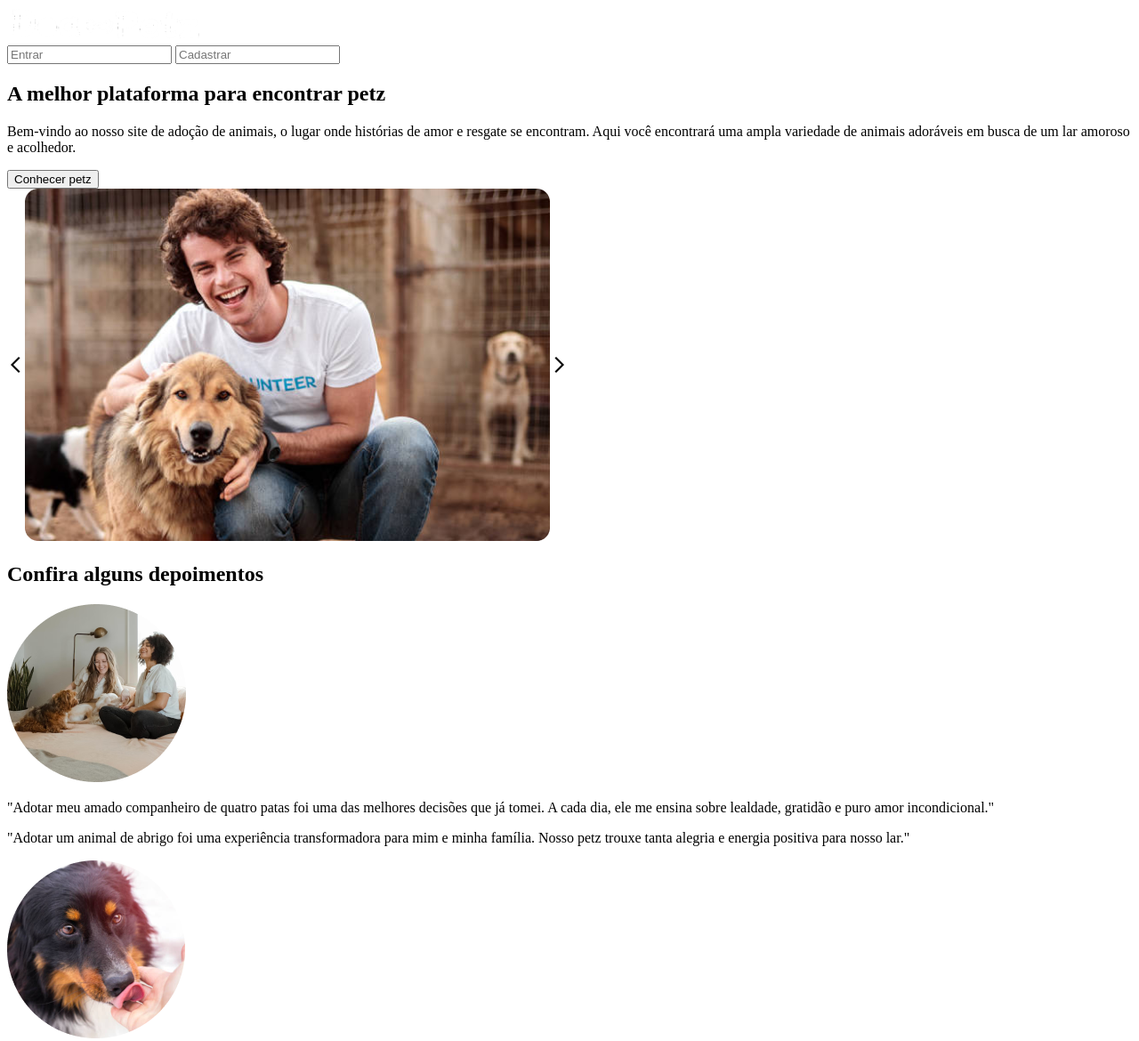
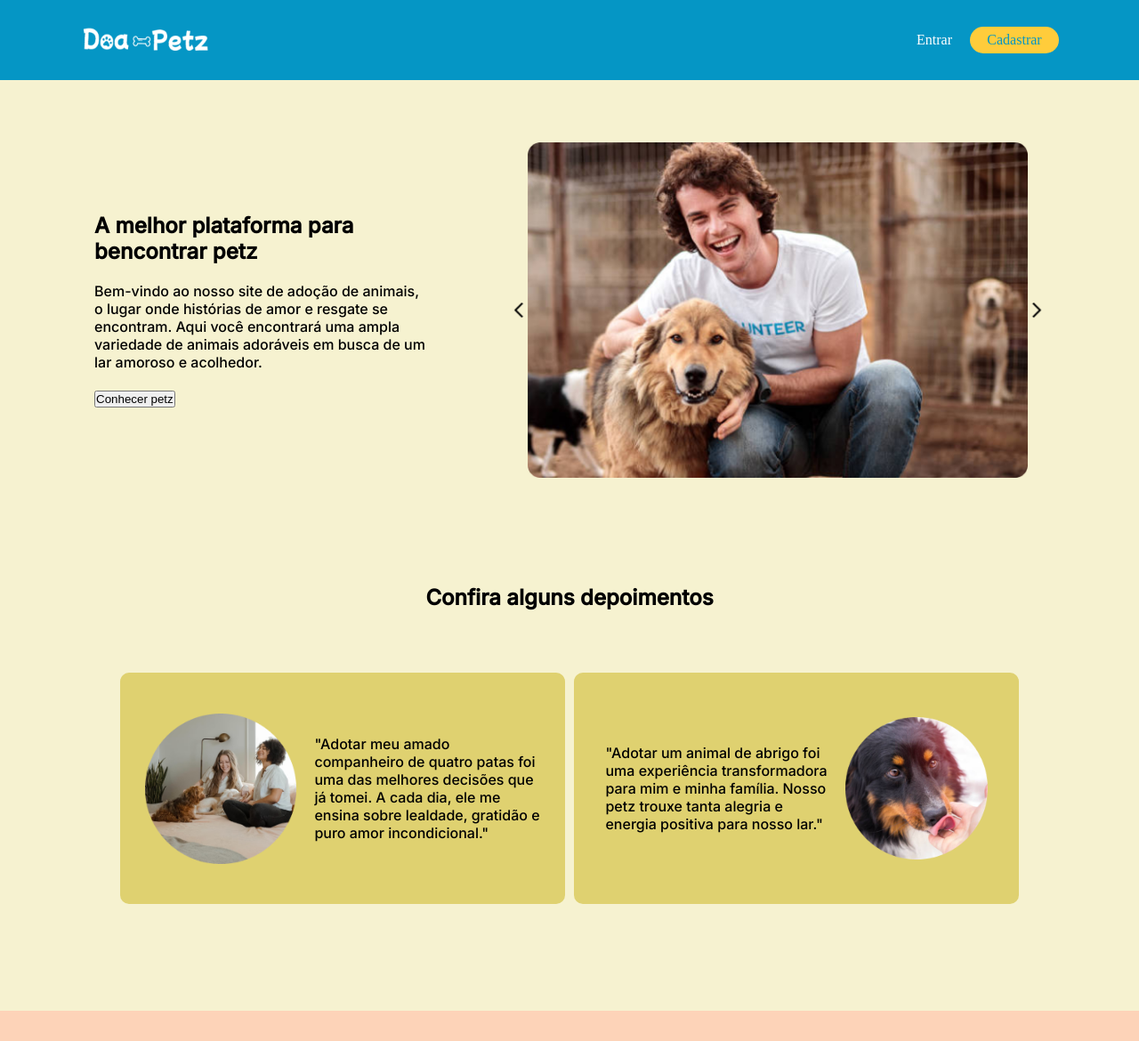
Before and after one commit to maxlazaro13/TelainicialPetz, a plain HTML site: page index.html in a window 1280 px wide. Shown: the top 1170 px of the page at 89% size. Drawn offline with Linux system fonts and the light colour scheme.

Commit message:
finalizado tela login

```diff
--- a/index.html
+++ b/index.html
@@ -5,6 +5,9 @@
     <meta charset="UTF-8">
     <meta name="viewport" content="width=device-width, initial-scale=1.0">
     <link rel="stylesheet" href="stylee.css">
+    <link rel="preconnect" href="https://fonts.googleapis.com">
+    <link rel="preconnect" href="https://fonts.gstatic.com" crossorigin>
+    <link href="https://fonts.googleapis.com/css2?family=Inter:wght@500&display=swap" rel="stylesheet">
     <title>Petz!</title>
 </head>
 
@@ -16,24 +19,31 @@
             <img src="./file/doapetz2 2.png" alt="">
 
             <div class="link">
-                <input type="#" placeholder="Entrar">
-                <input type="#" placeholder="Cadastrar">
+
+                <a class="link_1" href="http://" target="_blank" rel="noopener noreferrer">Entrar</a>
+                <a class="link_2" href="http://" target="_blank" rel="noopener noreferrer">Cadastrar</a>
             </div>
         </div>
 
         <section>
             <main class="container_section">
 
-                <div class="lista">
-                    <h1>A melhor plataforma para
-                        encontrar petz</h1>
+                <div class="lista_1">
 
-                    <p>Bem-vindo ao nosso site de adoção de animais, o lugar onde histórias de amor e resgate se encontram. Aqui você encontrará uma ampla variedade de animais adoráveis em busca de um lar amoroso e acolhedor.</p>
+                    <h1>A melhor plataforma para </br> bencontrar petz</h1>
+
+                    <p>Bem-vindo ao nosso site de adoção de animais,</br> o lugar onde histórias de amor e resgate se
+                        </br>
+                        encontram. Aqui você encontrará uma ampla </br> variedade de animais adoráveis em busca de um
+                        </br>lar
+                        amoroso e acolhedor.</p>
 
                     <div class="button">
                         <button>Conhecer petz</button>
                     </div>
 
+
+                </div>
 
                 <img src="./file/Group 2459.png" alt="">
             </main>
@@ -50,13 +60,18 @@
 
                         <img src="./file/Mask.png" alt="">
 
-                        <p>"Adotar meu amado companheiro de quatro patas foi uma das melhores decisões que já tomei. A cada dia, ele me ensina sobre lealdade, gratidão e puro amor incondicional."</p>
+                        <p>"Adotar meu amado </br> companheiro de quatro patas foi </br> uma das melhores decisões
+                            que </br> já tomei. A
+                            cada dia, ele me </br> ensina sobre lealdade, gratidão e </br> puro amor incondicional."
+                        </p>
 
                     </div>
 
                     <div class="conteudo_2">
 
-                        <p>"Adotar um animal de abrigo foi uma experiência transformadora para mim e minha família. Nosso petz trouxe tanta alegria e energia positiva para nosso lar."</p>
+                        <p>"Adotar um animal de abrigo foi </br> uma experiência transformadora </br> para mim e minha
+                            família.
+                            Nosso </br> petz trouxe tanta alegria e </br> energia positiva para nosso lar."</p>
 
                         <img src="./file/Mask group.png" alt="">
 
@@ -72,9 +87,11 @@
 
                 <div class="lista">
 
-                    <h3>Adote um petz e ganhe um amigo leal para toda a vida.</h3>
+                    <h3>Adote um petz e ganhe </br> um amigo leal para </br> toda a vida.</h3>
 
-                    <p>A adoção de pets é um ato de amor e compaixão que transforma vidas. Ao abrir as portas do nosso coração e lar para um animalzinho em busca de um lar, oferecemos uma segunda chance e a oportunidade de uma vida cheia de amor e cuidados.</p>
+                    <p>A adoção de pets é um ato de amor e compaixão </br> que transforma vidas. Ao abrir as portas do </br> nosso
+                        coração e lar para um animalzinho em </br> busca de um lar, oferecemos uma segunda </br> chance e a
+                        oportunidade de uma vida cheia de </br> amor e cuidados.</p>
 
                     <img src="./file/icon.png" alt="">
                 </div>
--- a/stylee.css
+++ b/stylee.css
@@ -0,0 +1,227 @@
+* {
+    margin: 0;
+    padding: 0;
+    box-sizing: border-box;
+}
+
+.container {
+    /* border: 2px solid red; */
+    display: flex;
+    flex-direction: column;
+
+}
+
+.cabecalho {
+    /* border: 3px solid blue; */
+    display: flex;
+    flex-direction: row;
+    justify-content: space-between;
+    padding: 30px 90px;
+    background-color: #0596C5;
+}
+
+.cabecalho>img {
+    width: 150px;
+    display: flex;
+    flex-direction: row;
+    align-items: center;
+
+}
+
+.link {
+    /* border: 5px solid  black; */
+    display: flex;
+    flex-direction: row;
+    gap: 20px;
+}
+
+.link_1 {
+    /* border: 1px solid rebeccapurple; */
+    color: white;
+    display: flex;
+    align-items: center;
+    text-decoration: none;
+}
+
+.link_2 {
+    /* border: 1px solid black; */
+    display: flex;
+    border-radius: 15px;
+    background-color: #FFCC3B;
+    color: #0596C5;
+    width: 100px;
+    height: 30px;
+    justify-content: center;
+    align-items: center;
+    text-decoration: none;
+}
+
+.container_section {
+    /* border: 2px solid red; */
+    display: flex;
+    flex-direction: row;
+    justify-content: space-evenly;
+    background-color: #F6F2D0;
+    padding: 60px 10px;
+}
+
+.lista_1 {
+    /* border: 2px solid blue; */
+    display: flex;
+    flex-direction: column;
+    justify-content: center;
+    gap: 20px;
+    margin-top: 10px;
+}
+
+.lista_1 > h1 {
+    font-family: 'Inter', sans-serif;
+}
+
+.lista_1 > p {
+    font-family: 'Inter', sans-serif;
+}
+
+.button {
+    font-family: 'Inter', sans-serif;
+
+}
+
+
+
+.container_section>img {
+    width: 600px;
+    margin-top: 10px;
+}
+
+.container_section1 {
+    /* border: 2px solid purple; */
+    background-color: #F6F2D0;
+    display: flex;
+    flex-direction: column;
+    padding: 60px 10px;
+}
+
+.container_section1 > h2 {
+    /* border: 1px solid red; */
+    display: flex;
+    justify-content: center;
+    font-family: 'Inter', sans-serif;
+
+}
+
+.primeiro_conteudo {
+    /* border: 2px solid blue; */
+    display: flex;
+    flex-direction: row;
+    justify-content: space-around;
+    padding: 60px 120px;
+    margin-top: 10px;
+}
+
+.conteudo_1 {
+    /* border: 1px solid red; */
+    background-color: #DFD170;
+    display: flex;
+    border-radius: 10px;
+    gap: 20px;
+    flex-direction: row;
+    align-items: center;
+    width: 500px;
+    height: 260px;
+    justify-content: center;
+}
+
+.conteudo_1 > img {
+    /* border: 1px solid blue; */
+    width: 170px;
+}
+
+.conteudo_1 > p {
+    font-family: 'Inter', sans-serif;
+}
+
+.conteudo_2 {
+    /* border: 1px solid red; */
+    background-color: #DFD170;
+    display: flex;
+    border-radius: 10px;
+    gap: 20px;
+    flex-direction: row;
+    align-items: center;
+    width: 500px;
+    justify-content: center;
+}
+
+.conteudo_2 > img {
+    /* border: 1px solid blue; */
+    width: 160px;
+}
+
+.conteudo_2 > p {
+    font-family: 'Inter', sans-serif;
+}
+
+.segundo_conteudo {
+    /* border: 2px solid blue; */
+    background-color: rgb(252, 193, 154, 70%);
+    display: flex;
+    flex-direction: row;
+    justify-content: space-between;
+    padding: 60px 150px;
+}
+
+.segundo_conteudo >img {
+    /* border: 2px solid black; */
+    width: 500px;
+    height: 500px;
+}
+
+.lista {
+    /* border: 2px solid green; */
+    display: flex;
+    flex-direction: column;
+    gap: 50px;
+    justify-content: center;
+    padding: 0px 100px;
+
+}
+
+.lista > h3 {
+    /* border: 1px solid red; */
+    font-size: 30px;
+    font-family: 'Inter', sans-serif;
+
+}
+
+.lista > p {
+    font-family: 'Inter', sans-serif;
+}
+
+.lista > img {
+    /* border: 1px solid blue; */
+    display: flex;
+    width: 100px;
+    margin-top: -20px;
+}
+
+
+.terceiro_conteudo {
+    /* border: 3px solid blue; */
+    display: flex;
+    flex-direction: row;
+    justify-content: space-between;
+    padding: 30px 90px;
+    background-color: #0596C5;
+}
+
+.terceiro_conteudo > img {
+    width: 150px;
+    display: flex;
+    flex-direction: row;
+    align-items: center;
+}
+
+.terceiro_conteudo > p {
+    color: white;
+}
```
